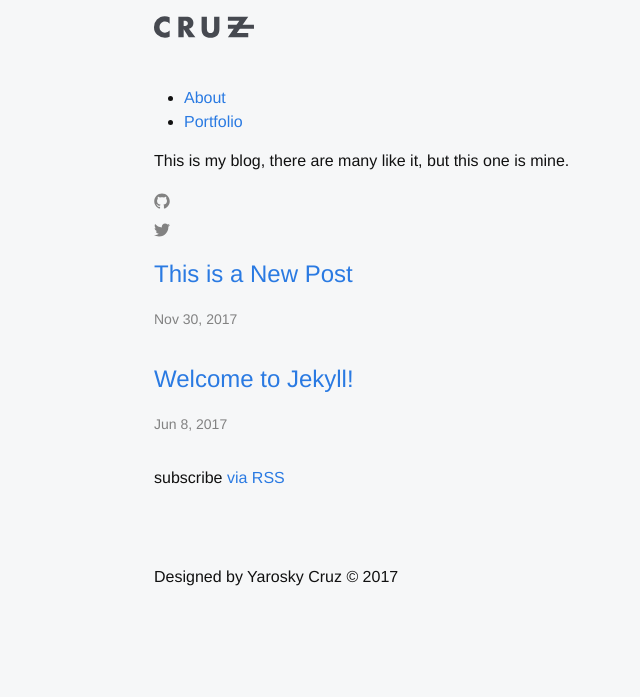
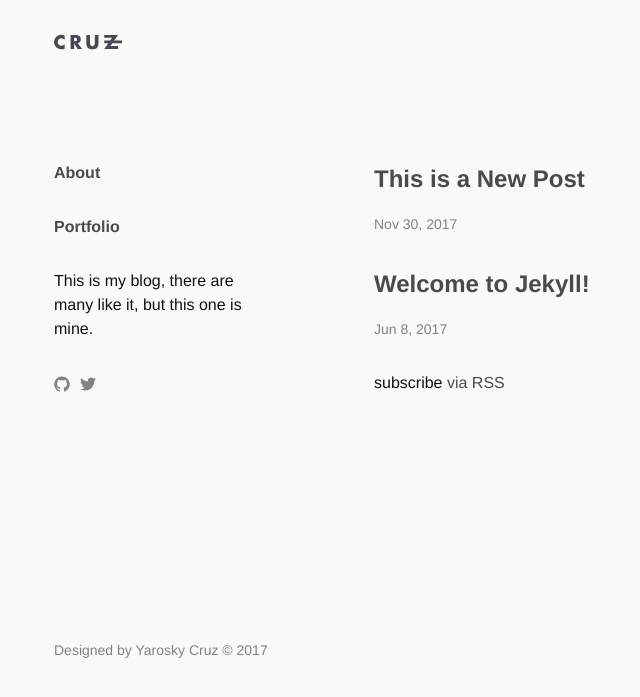
Before and after one commit to yarocruz/yarocruz.github.io, a Jekyll site: the page built from index.md, in a window 1280 px wide. Shown: the top 697 px of the page, without its empty margins (116-756 px from the left). Built offline with Jekyll 4.4.1, drawn with Linux system fonts in a browser that asks for light colours; some web fonts are replaced.

Commit message:
update to index and main css

```diff
--- a/assets/main.css
+++ b/assets/main.css
@@ -11,9 +11,9 @@
  * Basic styling
  */
 body {
-  font: 400 16px/1.5 "Helvetica Neue", Helvetica, Arial, sans-serif;
+  font: 400 16px/1.5 "Proxima Nova", Helvetica, Arial, sans-serif;
   color: #111;
-  background-color: #F6F7F8;
+  background-color: #f9f9f9;
   -webkit-text-size-adjust: 100%;
   -webkit-font-feature-settings: "kern" 1;
   -moz-font-feature-settings: "kern" 1;
@@ -29,6 +29,9 @@
 ul, ol, dl, figure,
 .highlight {
   margin-bottom: 15px; }
+
+.post-link, .post-title {
+  font-weight: 900; }
 
 /**
  * Images
@@ -66,10 +69,10 @@
  * Links
  */
 a {
-  color: #2a7ae2;
+  color: #4a4a4a;
   text-decoration: none; }
   a:visited {
-    color: #1756a9; }
+    color: #242424; }
   a:hover {
     color: #111;
     text-decoration: underline; }
@@ -116,10 +119,11 @@
  * Wrapper
  */
 .wrapper {
-  max-width: -webkit-calc(800px - (30px * 2));
-  max-width: calc(800px - (30px * 2));
-  margin-right: auto;
-  margin-left: auto;
+  display: grid;
+  grid-template-columns: 220px 520px;
+  grid-gap: 100px;
+  max-width: 940px;
+  margin: 0 auto;
   padding-right: 30px;
   padding-left: 30px; }
   @media screen and (max-width: 800px) {
@@ -127,7 +131,8 @@
       max-width: -webkit-calc(800px - (30px));
       max-width: calc(800px - (30px));
       padding-right: 15px;
-      padding-left: 15px; } }
+      padding-left: 15px;
+      display: block; } }
 
 /**
  * Clearfix
@@ -136,6 +141,12 @@
   content: "";
   display: table;
   clear: both; }
+
+.content-wrapper {
+  clear: both; }
+  @media screen and (max-width: 800px) {
+    .content-wrapper {
+      padding-top: 20px; } }
 
 /**
  * Icons
@@ -147,9 +158,10 @@
     fill: #828282; }
 
 .social-media-list .icon {
-  padding-right: 5px; }
+  padding-right: 10px;
+  float: left; }
 .social-media-list li + li {
-  padding-top: 5px; }
+  padding-right: 0; }
 
 /**
  * Site header
@@ -159,9 +171,8 @@
   position: relative; }
 
 #Layer_1 {
-  padding-top: 15px;
-
-}
+  padding-top: 30px;
+  width: 68px; }
 
 .site-title {
   font-size: 26px;
@@ -190,7 +201,7 @@
       position: absolute;
       top: 9px;
       right: 15px;
-      background-color: #fdfdfd;
+      background-color: #f9f9f9;
       border: 1px solid #e8e8e8;
       border-radius: 5px;
       text-align: right; }
@@ -227,6 +238,10 @@
 /**
  * Site footer
  */
+footer p {
+  color: #828282;
+  font-size: 14px; }
+
 .site-footer {
   padding: 30px 0; }
 
@@ -279,7 +294,7 @@
  * Page content
  */
 .page-content {
-  padding: 30px 0; }
+  padding: 100px 0; }
 
 .page-heading {
   font-size: 20px; }
@@ -299,8 +314,25 @@
   font-size: 24px; }
 
 /**
+ * Sidebar
+ */
+.sidebar {
+  width: 220px; }
+
+.sidebar ul {
+  list-style-type: none;
+  margin-left: 0; }
+
+.sidebar ul li {
+  margin-bottom: 30px;
+  font-weight: 900; }
+
+/**
  * Posts
  */
+.post-content a {
+  color: #eca50a; }
+
 .post-header {
   margin-bottom: 30px; }
 
```
Also changed, not shown: index.html (+19 -5 lines).
